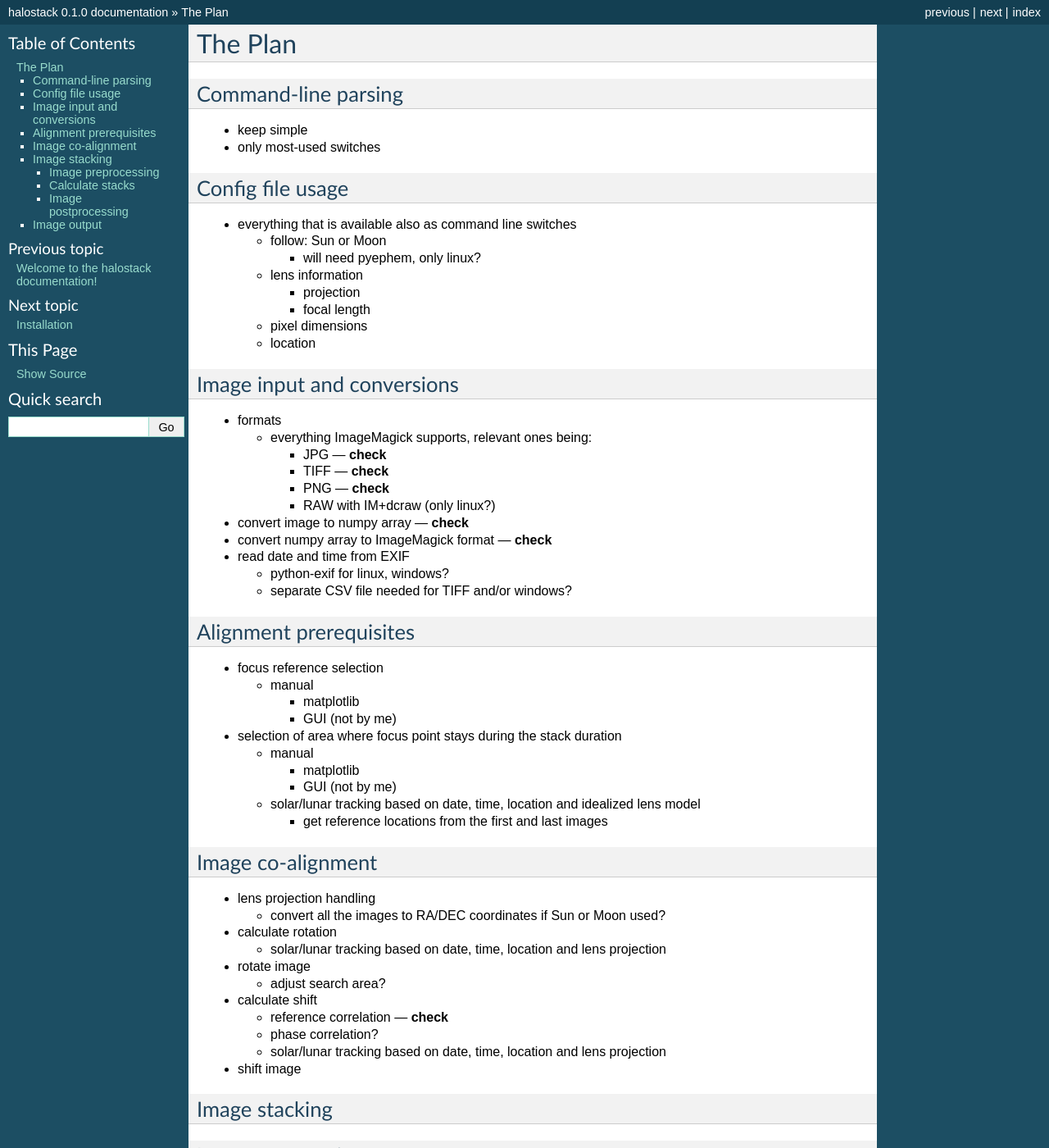
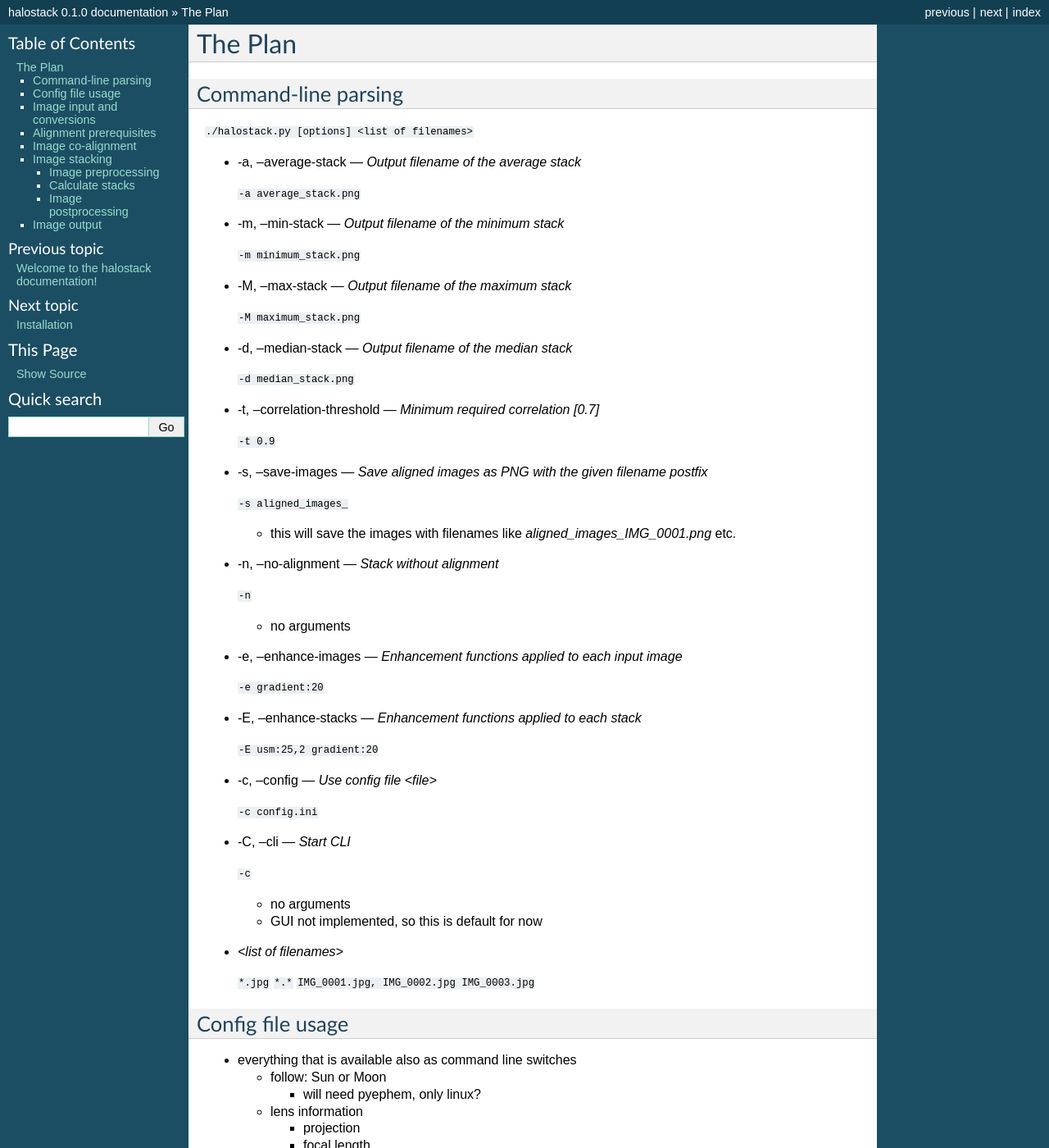
Before and after one commit to pnuu/halostack, a Sphinx documentation site: the page built from doc/source/plan.rst, in a window 1280 px wide and 1400 px high. Shown: the whole window at 82% size. Built offline with Sphinx 7.4.7, drawn with Linux system fonts in a browser that asks for light colours; some of the changed text lies outside the part shown.

Commit message:
Command line options

```diff
--- a/doc/source/plan.rst
+++ b/doc/source/plan.rst
@@ -5,8 +5,68 @@ The Plan
 Command-line parsing
 --------------------
 
-- keep simple
-- only most-used switches
+``./halostack.py [options] <list of filenames>``
+
+- -a, --average-stack --- *Output filename of the average stack*
+
+  ``-a average_stack.png``
+
+- -m, --min-stack --- *Output filename of the minimum stack*
+
+  ``-m minimum_stack.png``
+
+- -M, --max-stack --- *Output filename of the maximum stack*
+
+  ``-M maximum_stack.png``
+
+- -d, --median-stack --- *Output filename of the median stack*
+
+  ``-d median_stack.png``
+
+- -t, --correlation-threshold --- *Minimum required correlation [0.7]*
+
+  ``-t 0.9``
+
+- -s, --save-images --- *Save aligned images as PNG with the given filename postfix*
+
+  ``-s aligned_images_``
+
+  - this will save the images with filenames like *aligned_images_IMG_0001.png* etc.
+
+- -n, --no-alignment --- *Stack without alignment*
+
+  ``-n``
+
+  - no arguments
+
+- -e, --enhance-images --- *Enhancement functions applied to each input image*
+
+  ``-e gradient:20``
+
+- -E, --enhance-stacks --- *Enhancement functions applied to each stack*
+
+  ``-E usm:25,2 gradient:20``
+
+.. - -g, --view-gamma <num> --- *Adjust image gamma for alignment preview*
+..
+..  ``-g 1.5``
+
+- -c, --config --- *Use config file <file>*
+
+  ``-c config.ini``
+
+- -C, --cli --- *Start CLI*
+
+  ``-c``
+
+  - no arguments
+  - GUI not implemented, so this is default for now
+
+- *<list of filenames>*
+
+  ``*.jpg``
+  ``*.*``
+  ``IMG_0001.jpg, IMG_0002.jpg IMG_0003.jpg``
 
 Config file usage
 -----------------
@@ -105,18 +165,20 @@ ___________________
 
   - blurred (with large radius) version of the image --- **check**
 
-    - simple, easy to implement
-    - kind of slow with pyimagemagick
+    - pyimagemagick --- **check**
 
-      - use convolution?
+      - slow
 
-    - halos affect slightly the resulting background value
+    - convolution --- **check**
+
+      - much faster
+      - better results than with pyimagemagick
 
   - gradient model --- **check**
 
     - gradient plane: ax^2 + by^2 + cxy + dx + ey + f --- **check**
 
-      - better interpolation algorithm needed
+      - better fitting/evaluation algorithms needed
 
     - uniform reference point selection --- **check**
     - random reference point selectio --- **check**
```
